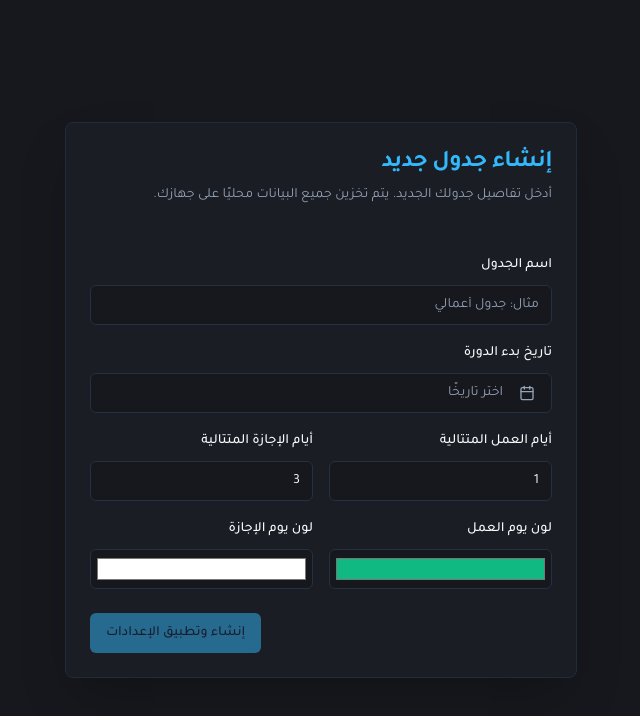
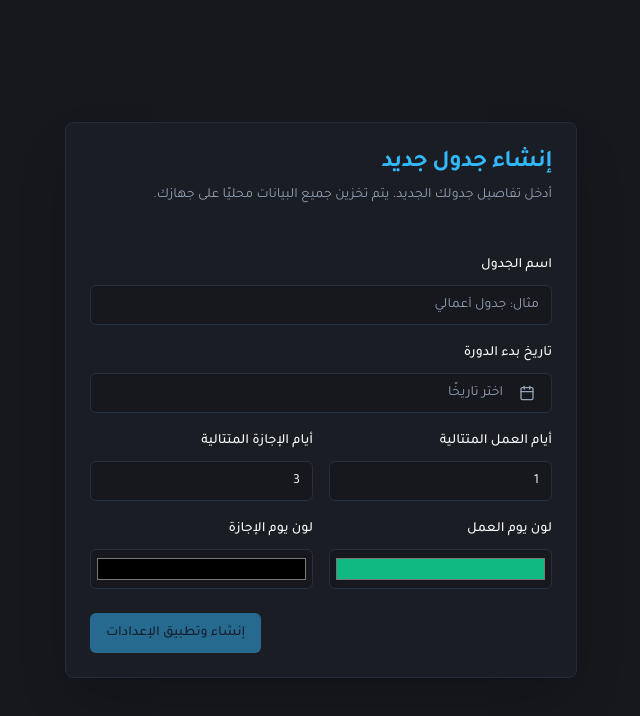
Before and after one commit to 3mero/3ml-gdwl, a Next.js app: page / in a window 1280 px wide. Shown: the top 716 px of the page, without its empty margins (319-959 px from the left). Built offline with nearby package versions, Linux system fonts and the light colour scheme.

Commit message:
Update initial-setup.tsx

```diff
--- a/src/components/initial-setup.tsx
+++ b/src/components/initial-setup.tsx
@@ -75,8 +75,8 @@ export function InitialSetup({ isDialog = false, onFinished, existingSchedule =
         setWorkDays(1);
         setHolidayDays(3);
         // setMonthsToShow is already 12
-        setWorkColor('#10B981');
-        setHolidayColor('#FFFFFF');
+        setWorkColor(backgroundColors.workDay);
+        setHolidayColor(backgroundColors.holidayDay);
     }
   }, [existingSchedule, backgroundColors]);
 
@@ -123,7 +123,6 @@ export function InitialSetup({ isDialog = false, onFinished, existingSchedule =
         ...prev,
         workDay: workColor,
         holidayDay: holidayColor,
-        dayNumber: '#000000',
     }));
 
     const startDayOfWeekValue: 0 | 1 | 6 = 0; // Default to Sunday
```
